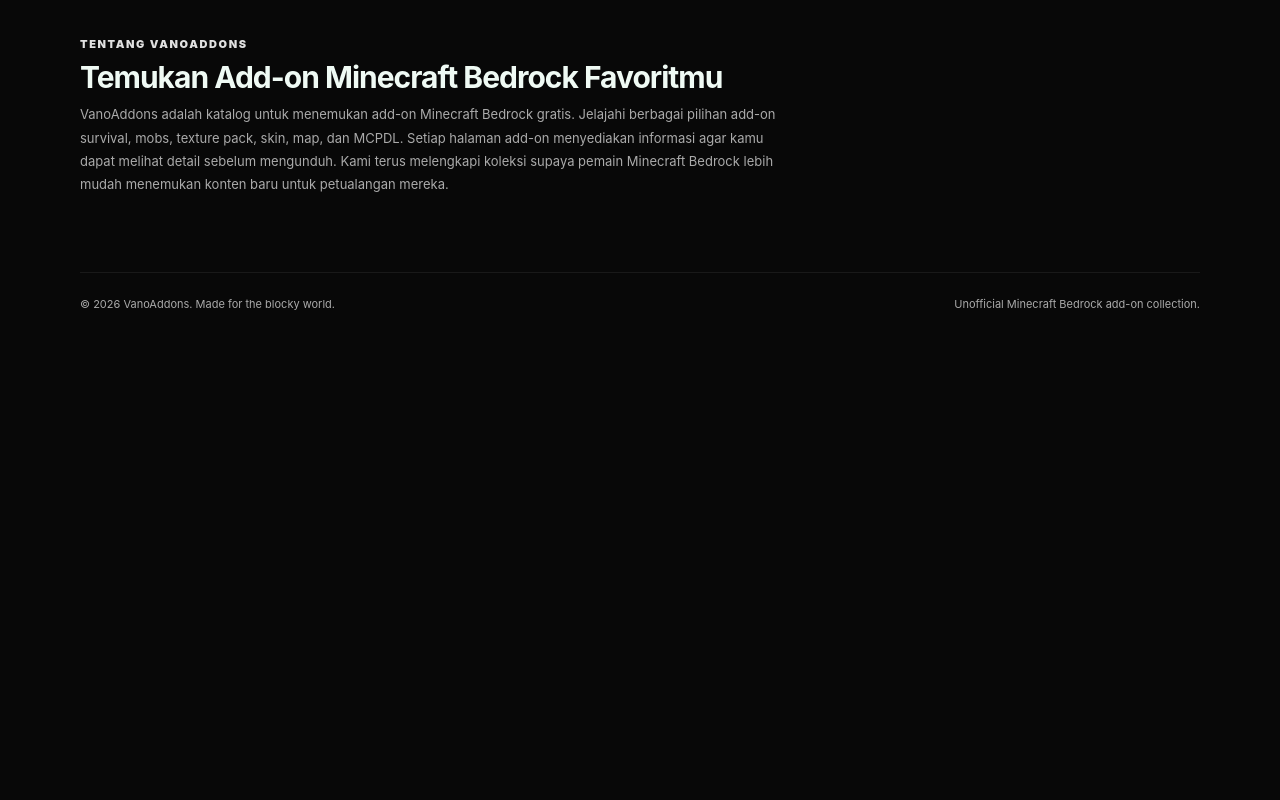
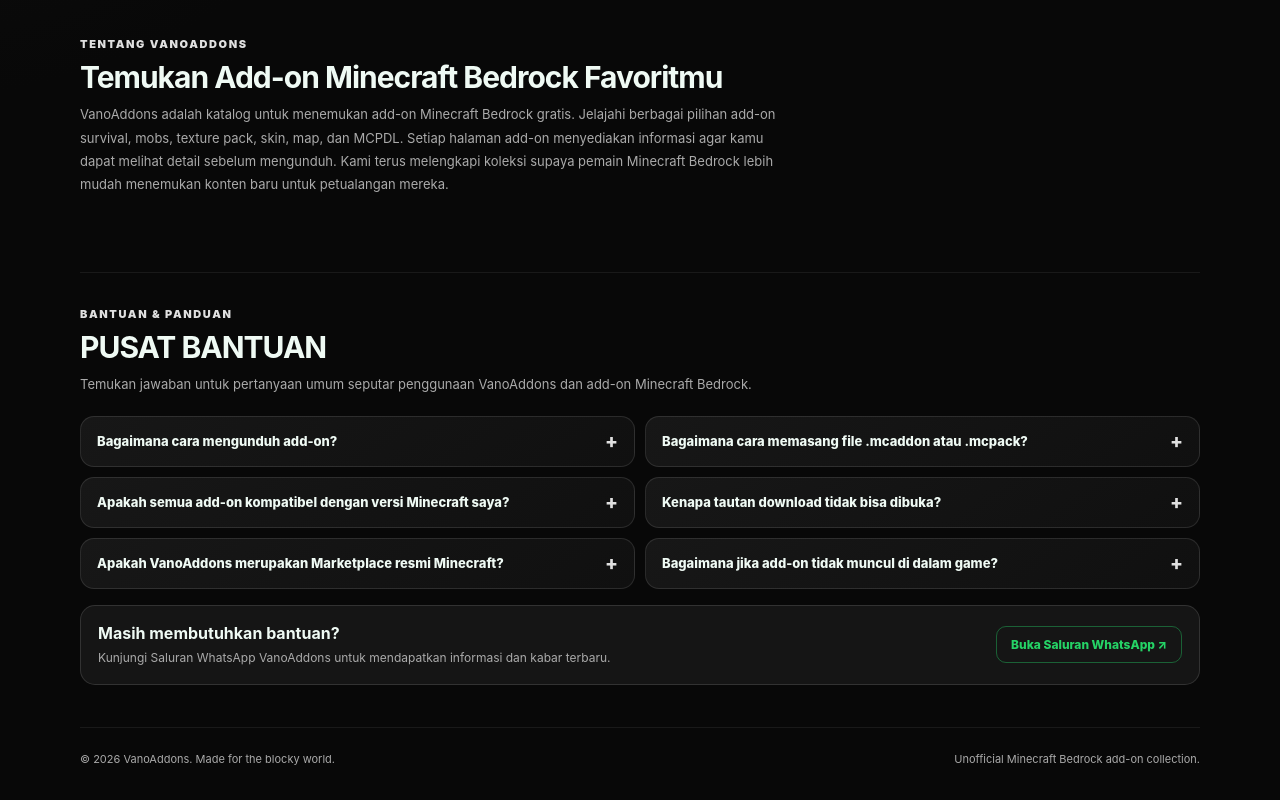
Before and after one commit to memetmohamedmemet-dev/Vano-add-ons-, a plain HTML site: page index.html in a window 1280 px wide. Shown: the part 1056-1856 px from the top of the page. Before the commit the page ends 1401 px from the top, so only its background shows below. Drawn offline with nearby package versions, Linux system fonts and the light colour scheme; no server answers.

Commit message:
Add VanoAddons help center and FAQ section

```diff
--- a/index.html
+++ b/index.html
@@ -203,13 +203,28 @@ footer{border-top:1px solid #ffffff12;padding:24px 0 34px;color:var(--muted);fon
  #catalogSections:not(.list-mode) .addon h3{font-size:14px}
  #catalogSections:not(.list-mode) .addon .creator-line{font-size:10.5px}
 }
+
+/* Pusat Bantuan */
+.help-center{padding:34px 0 42px;border-top:1px solid #ffffff12}
+.help-intro{max-width:680px;color:var(--muted);font-size:13px;line-height:1.75;margin:8px 0 20px}
+.help-list{display:grid;grid-template-columns:1fr 1fr;gap:10px}
+.help-item{border:1px solid #ffffff1c;background:linear-gradient(145deg,#171717,#101010);border-radius:14px;padding:15px 16px}
+.help-item summary{cursor:pointer;list-style:none;display:flex;align-items:center;justify-content:space-between;gap:12px;font-size:13px;font-weight:800;color:var(--text)}
+.help-item summary::-webkit-details-marker{display:none}
+.help-item summary:after{content:"+";color:var(--green);font-size:19px;line-height:1}
+.help-item[open] summary:after{content:"−"}
+.help-item p{color:var(--muted);font-size:12px;line-height:1.75;margin:12px 0 0}
+.help-contact{margin-top:16px;border:1px solid #ffffff20;background:#151515;border-radius:15px;padding:17px;display:flex;align-items:center;justify-content:space-between;gap:15px}
+.help-contact p{margin:5px 0 0;color:var(--muted);font-size:12px;line-height:1.6}
+.help-contact a{display:inline-flex;align-items:center;justify-content:center;padding:10px 14px;border:1px solid #25d36666;border-radius:10px;color:#25d366;font-size:12px;font-weight:800;white-space:nowrap}
+@media(max-width:640px){.help-list{grid-template-columns:1fr}.help-contact{align-items:flex-start;flex-direction:column}}
 </style>
 </head>
 <body>
 <div class="wrap">
 <nav>
   <a class="brand" href="#"><img class="logo" src="va-logo.svg" alt="Logo VA VanoAddons"> Vano<span style="color:var(--green)">Addons</span></a>
-  <div class="navlinks"><a href="#beranda">Beranda</a><a href="#katalog">Katalog</a><a href="#tentang">Tentang</a></div>
+  <div class="navlinks"><a href="#beranda">Beranda</a><a href="#katalog">Katalog</a><a href="#tentang">Tentang</a><a href="#pusat-bantuan">Pusat Bantuan</a></div>
   <div style="display:flex;gap:8px;align-items:center"><a class="pill" href="#katalog">Jelajahi Add-on ↗</a><button class="pill" id="openAdmin" type="button" style="background:transparent;cursor:pointer">Admin</button></div>
 </nav>
 <main>
@@ -224,6 +239,25 @@ footer{border-top:1px solid #ffffff12;padding:24px 0 34px;color:var(--muted);fon
 <section class="section" id="tentang" style="padding-top:0">
  <div class="kicker">Tentang VanoAddons</div><h2>Temukan Add-on Minecraft Bedrock Favoritmu</h2><p class="section-sub" style="max-width:700px;line-height:1.8">VanoAddons adalah katalog untuk menemukan add-on Minecraft Bedrock gratis. Jelajahi berbagai pilihan add-on survival, mobs, texture pack, skin, map, dan MCPDL. Setiap halaman add-on menyediakan informasi agar kamu dapat melihat detail sebelum mengunduh. Kami terus melengkapi koleksi supaya pemain Minecraft Bedrock lebih mudah menemukan konten baru untuk petualangan mereka.</p>
 </section>
+
+<section class="section help-center" id="pusat-bantuan">
+ <div class="kicker">Bantuan & panduan</div>
+ <h2>PUSAT BANTUAN</h2>
+ <p class="help-intro">Temukan jawaban untuk pertanyaan umum seputar penggunaan VanoAddons dan add-on Minecraft Bedrock.</p>
+ <div class="help-list">
+  <details class="help-item"><summary>Bagaimana cara mengunduh add-on?</summary><p>Buka kartu add-on yang kamu inginkan, baca informasi pada halaman detail, lalu tekan tombol download jika tautan unduhan tersedia.</p></details>
+  <details class="help-item"><summary>Bagaimana cara memasang file .mcaddon atau .mcpack?</summary><p>Setelah file selesai diunduh, buka file tersebut menggunakan Minecraft. Minecraft akan mengimpor paketnya. Setelah impor selesai, aktifkan paket melalui pengaturan Resource Packs atau Behavior Packs pada dunia kamu.</p></details>
+  <details class="help-item"><summary>Apakah semua add-on kompatibel dengan versi Minecraft saya?</summary><p>Kompatibilitas dapat berbeda untuk setiap add-on. Periksa keterangan versi pada halaman detail atau informasi dari pembuat add-on sebelum memasangnya.</p></details>
+  <details class="help-item"><summary>Kenapa tautan download tidak bisa dibuka?</summary><p>Pastikan koneksi internet stabil dan coba buka kembali tautannya. Jika tautan tetap bermasalah, beri tahu kami melalui Saluran WhatsApp VanoAddons.</p></details>
+  <details class="help-item"><summary>Apakah VanoAddons merupakan Marketplace resmi Minecraft?</summary><p>Bukan. VanoAddons adalah katalog independen untuk add-on Minecraft Bedrock dan tidak berafiliasi dengan Mojang atau Microsoft.</p></details>
+  <details class="help-item"><summary>Bagaimana jika add-on tidak muncul di dalam game?</summary><p>Pastikan proses impor berhasil, gunakan versi Minecraft yang sesuai, lalu periksa apakah paket sudah diaktifkan pada pengaturan dunia yang benar.</p></details>
+ </div>
+ <div class="help-contact">
+  <div><strong>Masih membutuhkan bantuan?</strong><p>Kunjungi Saluran WhatsApp VanoAddons untuk mendapatkan informasi dan kabar terbaru.</p></div>
+  <a href="https://whatsapp.com/channel/0029VbBhbn8kyyPnLjOlo3N" target="_blank" rel="noopener noreferrer">Buka Saluran WhatsApp ↗</a>
+ </div>
+</section>
+
 </main>
 
 <div class="admin-overlay" id="adminOverlay" role="dialog" aria-modal="true" aria-labelledby="adminTitle">
```
